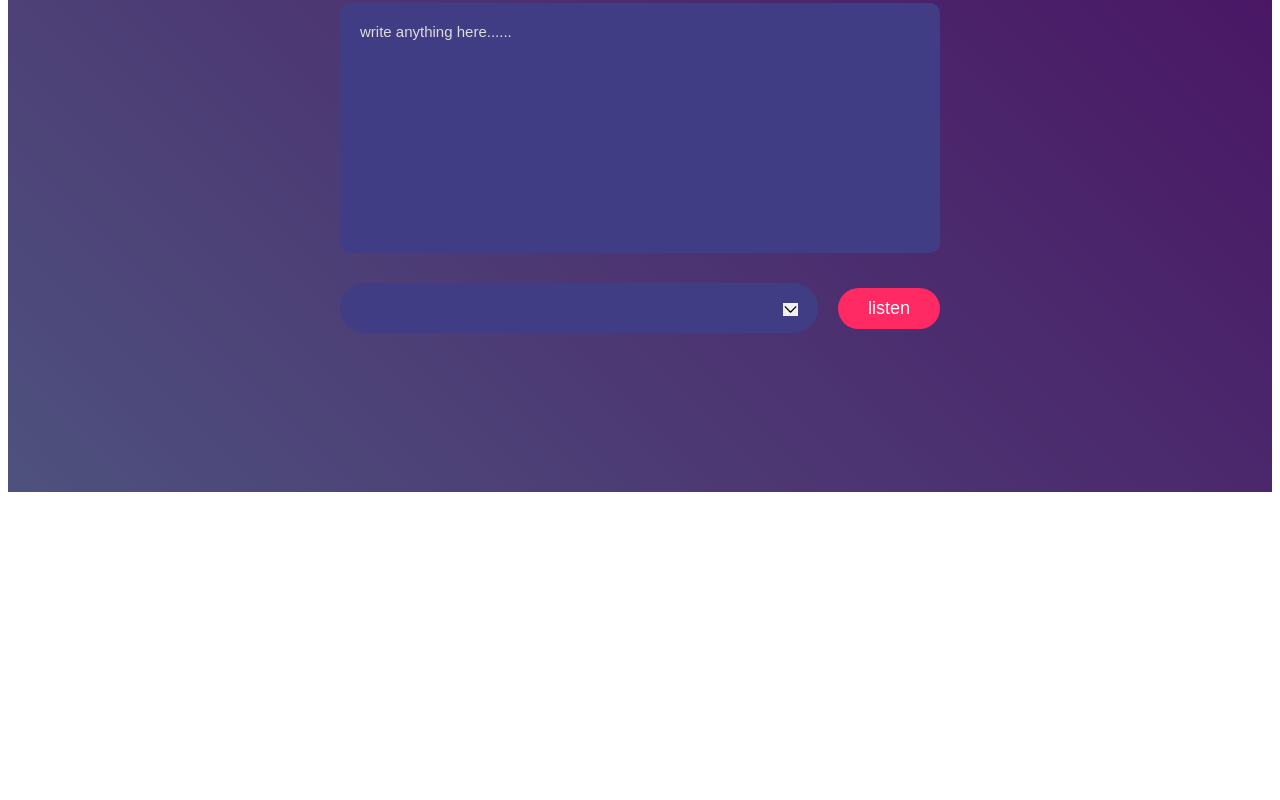
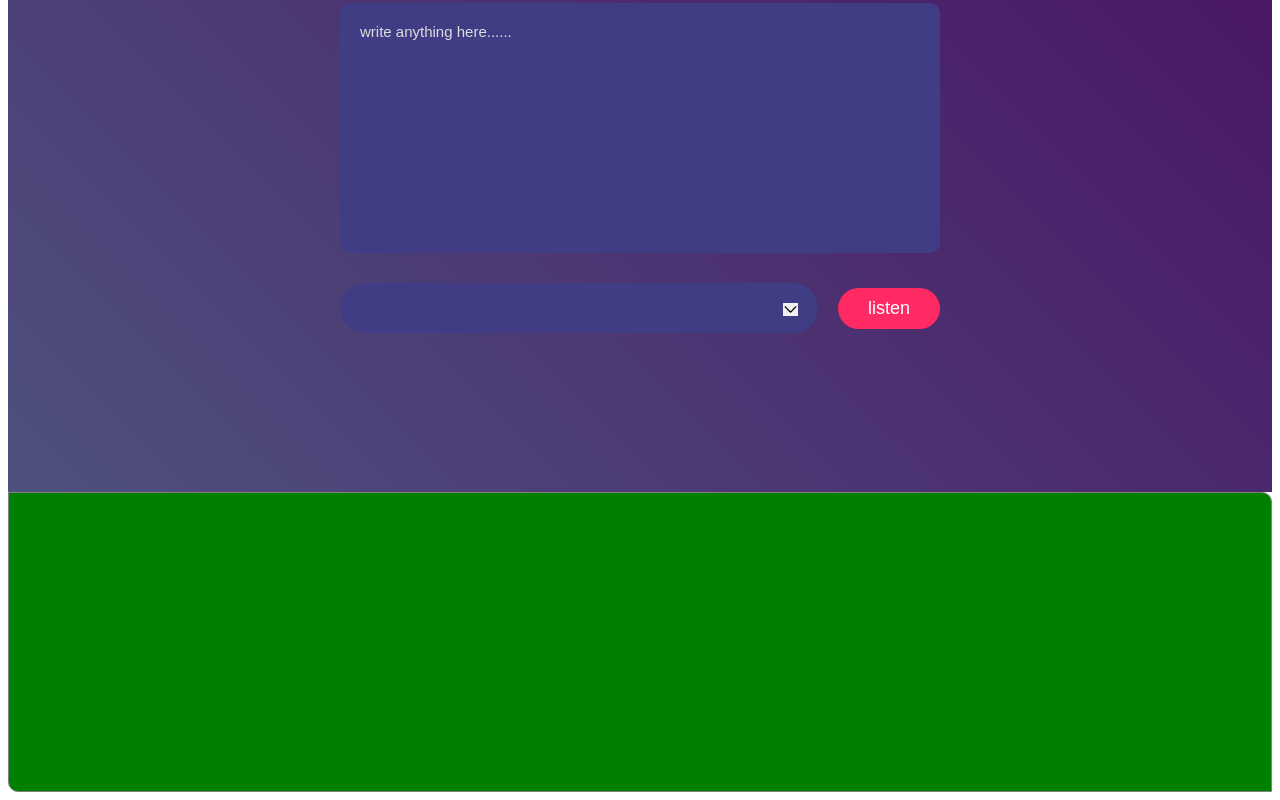
Before and after one commit to nasirhnagri/Text_To_Voice_Converter, a plain HTML site: page index.html in a window 1280 px wide. Shown: the part 316-1116 px from the top of the page. Before the commit the page ends 816 px from the top, so only its background shows below. Drawn offline with Linux system fonts and the light colour scheme.

Commit message:
add a new div to store a voice converted voices

```diff
--- a/index.html
+++ b/index.html
@@ -17,6 +17,9 @@
     <button>listen</button>
 </div>
 </div>
+<div class="voiceStore">
+
+</div>
     <!-- link with js file -->
     <script src="app.js"></script>
 </body>
--- a/style.css
+++ b/style.css
@@ -74,3 +74,10 @@ select{
     background-position-y: 20px;
 
 }
+.voiceStore{
+    width: 100%;
+    height: 300px;
+    background-color: green;
+    border: 1px solid gray;
+    border-radius: 0px 10px 0px 10px;
+}
```
